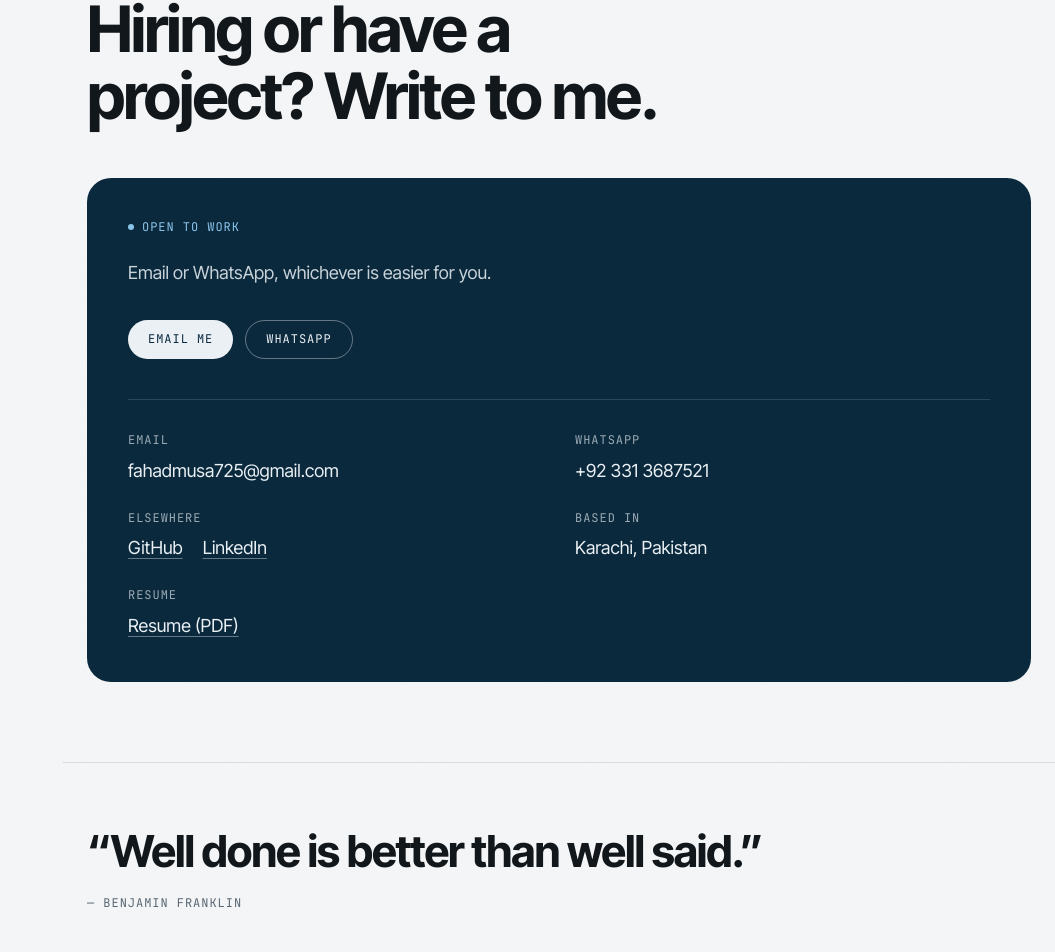
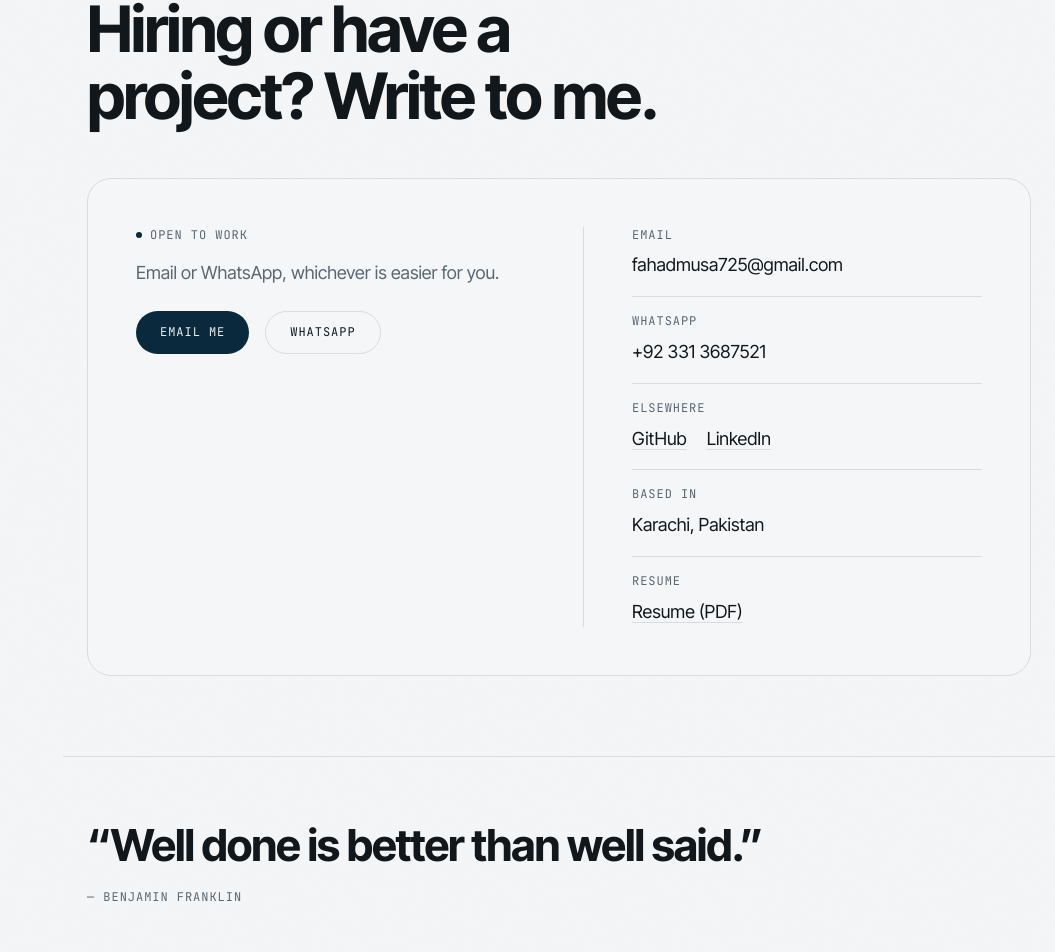
Before and after one commit to fahadmusa725/portfolio, a Next.js app: page / in a window 1280 px wide. Shown: the part 7821-8773 px from the top of the page, without its empty margins (225-1280 px from the left). Built offline with nearby package versions, Linux system fonts and the light colour scheme.

Commit message:
redesign contact section as hairline card

```diff
--- a/components/sections/Contact.tsx
+++ b/components/sections/Contact.tsx
@@ -1,10 +1,10 @@
 import { contactSection, profile } from "@/content/site";
 
 const primaryButton =
-  "inline-flex items-center rounded-full bg-surface-ink px-5 py-2.5 font-mono text-label uppercase text-surface";
+  "inline-flex items-center rounded-full bg-surface px-6 py-3 font-mono text-label uppercase text-surface-ink transition-opacity hover:opacity-90";
 
 const secondaryButton =
-  "inline-flex items-center rounded-full border border-surface-ink/40 px-5 py-2.5 font-mono text-label uppercase text-surface-ink";
+  "inline-flex items-center rounded-full border border-line px-6 py-3 font-mono text-label uppercase text-ink transition-colors hover:border-ink";
 
 export default function Contact() {
   const { actions, availability, details, label, line, title } = contactSection;
@@ -17,15 +17,17 @@ export default function Contact() {
       <p className="font-mono text-label uppercase text-accent">{label}</p>
       <h2 className="mt-4 max-w-3xl text-heading">{title}</h2>
 
-      <div className="mt-10 rounded-3xl border border-card-border bg-surface p-6 text-surface-ink sm:mt-12 sm:p-10">
-        <p className="flex items-center gap-2 font-mono text-label uppercase text-accent-on-surface">
-          <span aria-hidden="true" className="h-1.5 w-1.5 rounded-full bg-accent-on-surface" />
+      <div className="mt-10 rounded-[24px] border border-line bg-paper p-8 sm:mt-12 sm:p-12 lg:grid lg:grid-cols-2 lg:gap-12">
+        {/* Left column */}
+        <div>
+          <p className="flex items-center gap-2 font-mono text-label uppercase text-muted">
+            <span aria-hidden="true" className="h-1.5 w-1.5 rounded-full bg-accent" />
             {availability}
           </p>
 
-        <p className="measure mt-6 text-surface-ink/85">{line}</p>
+          <p className="measure mt-4 text-base text-muted sm:text-lg">{line}</p>
 
-        <div className="mt-8 flex flex-wrap gap-3">
+          <div className="mt-6 flex flex-wrap gap-4">
             <a href={actions.primary.href} className={primaryButton}>
               {actions.primary.label}
             </a>
@@ -40,15 +42,18 @@ export default function Contact() {
               <span className="sr-only"> (opens in a new tab)</span>
             </a>
           </div>
+        </div>
 
-        <dl className="mt-10 grid gap-x-8 gap-y-6 border-t border-surface-ink/15 pt-8 sm:grid-cols-2">
+        {/* Right column: info list separated by hairlines */}
+        <div className="mt-10 border-t border-line pt-10 lg:mt-0 lg:border-l lg:border-t-0 lg:pl-12 lg:pt-0">
+          <dl className="divide-y divide-line">
             {details.map((detail) => (
-            <div key={detail.label}>
-              <dt className="font-mono text-label uppercase text-surface-ink/65">
+              <div key={detail.label} className="py-4 first:pt-0 last:pb-0">
+                <dt className="font-mono text-label uppercase text-muted">
                   {detail.label}
                 </dt>
 
-              <dd className="mt-2">
+                <dd className="mt-2 text-ink">
                   {detail.value ? <p>{detail.value}</p> : null}
 
                   {detail.links ? (
@@ -59,7 +64,7 @@ export default function Contact() {
                             href={link.href}
                             target="_blank"
                             rel="noopener noreferrer"
-                          className="underline decoration-surface-ink/40 underline-offset-4"
+                            className="text-ink underline decoration-line underline-offset-4 transition-colors hover:decoration-ink"
                           >
                             {link.label}
                             <span className="sr-only"> (opens in a new tab)</span>
@@ -73,16 +78,16 @@ export default function Contact() {
             ))}
 
             {profile.resume ? (
-            <div>
-              <dt className="font-mono text-label uppercase text-surface-ink/65">
+              <div className="py-4 last:pb-0">
+                <dt className="font-mono text-label uppercase text-muted">
                   Resume
                 </dt>
-              <dd className="mt-2">
+                <dd className="mt-2 text-ink">
                   <a
                     href={profile.resume}
                     target="_blank"
                     rel="noopener noreferrer"
-                  className="underline decoration-surface-ink/40 underline-offset-4"
+                    className="text-ink underline decoration-line underline-offset-4 transition-colors hover:decoration-ink"
                   >
                     Resume (PDF)
                     <span className="sr-only"> (opens in a new tab)</span>
@@ -92,6 +97,7 @@ export default function Contact() {
             ) : null}
           </dl>
         </div>
+      </div>
     </section>
   );
 }
```
Lines whose indentation alone changed are shown as unchanged.
